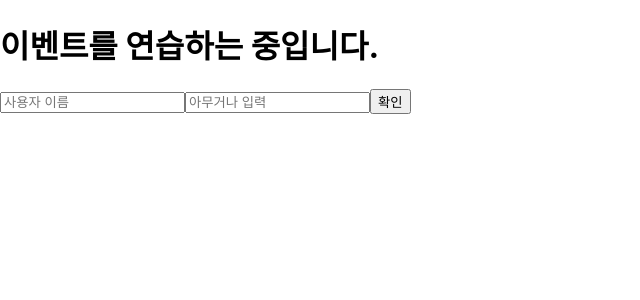
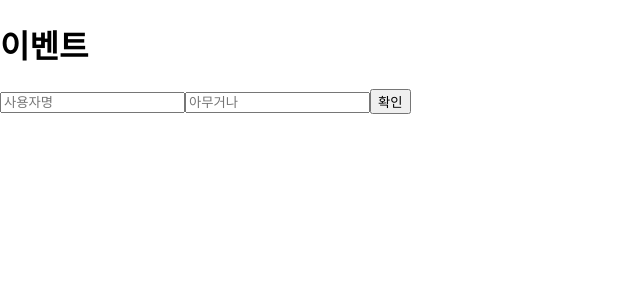
Before and after one commit to DongwookJeong/react_start, a React (Create React App) app in the folder start/: page / in a window 1280 px wide. Shown: the top 300 px of the page, without its empty margins (0-640 px from the left). Built offline with nearby package versions, Linux system fonts and the light colour scheme.

Commit message:
e.target.name값을 활용하기 위해 useState를 쓸때 인풋값이 들어 있는 form 객체를 사용해주면 된다.

```diff
--- a/start/src/EventPractice.js
+++ b/start/src/EventPractice.js
@@ -1,40 +1,51 @@
 import {useState} from 'react'
 
 const EventPractice = () => {
-    const [username, setUsername] = useState('')
-    const [message, setMessage] = useState('')
-    const onChangeUsername = e => setUsername(e.target. value);
-    const onChangeMessage = e => setMessage(e.target.value)
+    const [form, setForm] = useState({
+        username: '',
+        message: ''
+    })
+    const {username, message}=form;
+    const onChange = e => {
+        const nextForm = {
+            ...form,
+            [e.target.name]:e.target.value
+        }
+        setForm(nextForm)
+    }
     const onClick = () => {
         alert(username + ':' + message)
-        setUsername('')
-        setMessage('')
+        setForm({
+            username:'',
+            message: ''
+        })
     }
     const onKeyPress = e => {
         if(e.key === 'Enter'){
-            onClick()
+            onClick();
         }
     }
     return (
         <div>
-            <h1>이벤트를 연습하는 중입니다.</h1>
+            <h1>이벤트</h1>
             <input
-            type="text"
-            name="username"
-            placeholder="사용자 이름"
+            type='text'
+            name='username'
+            placeholder='사용자명'
             value={username}
-            onChange={onChangeUsername}
+            onChange={onChange}
             />
             <input
-            type="text"
-            name="message"
-            placeholder="아무거나 입력"
+            type='text'
+            name='message'
+            placeholder='아무거나'
             value={message}
-            onChange={onChangeMessage}
+            onChange={onChange}
             onKeyPress={onKeyPress}
             />
             <button onClick={onClick}>확인</button>
         </div>
+
     )
 }
 export default EventPractice
```
